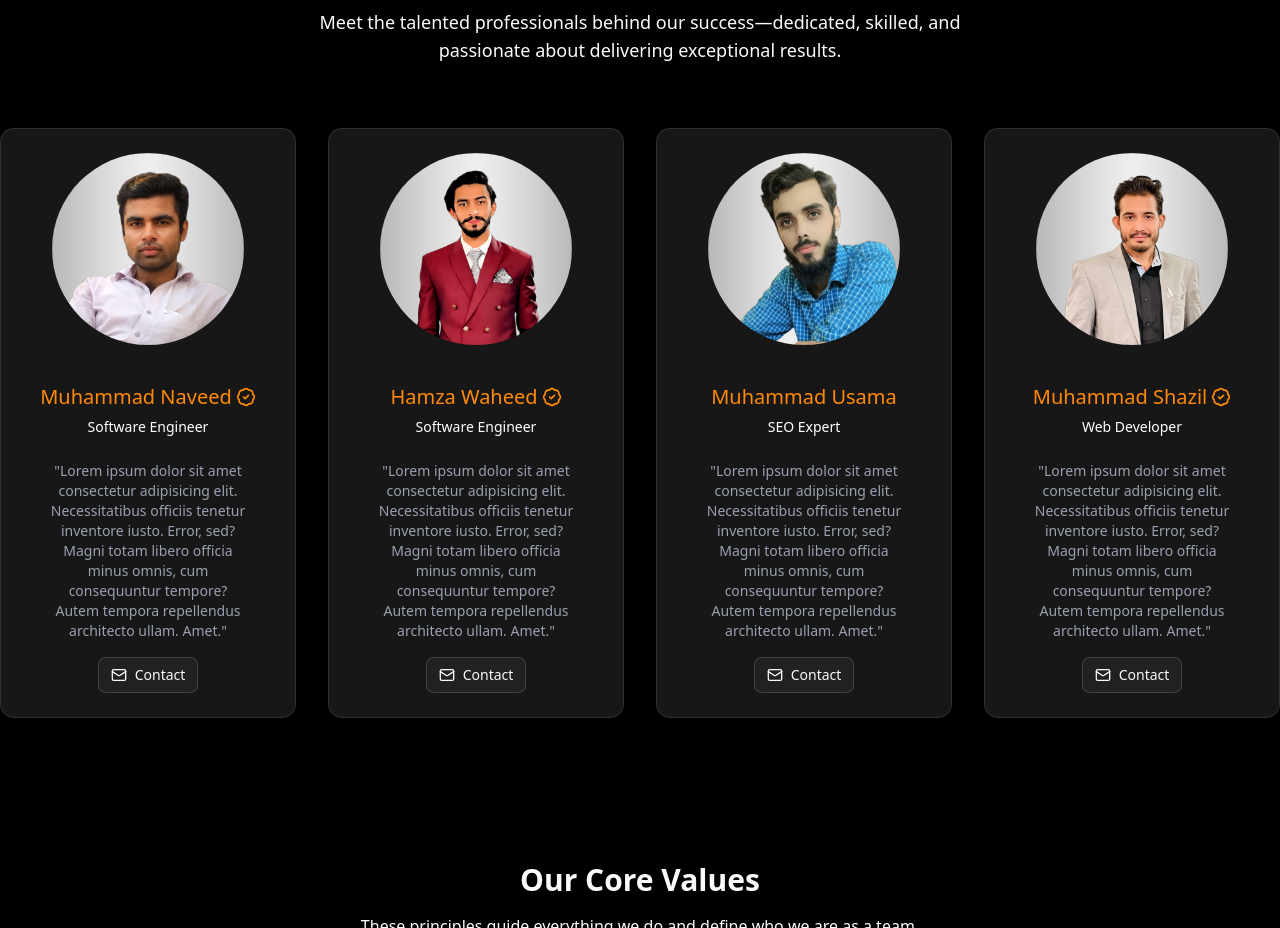
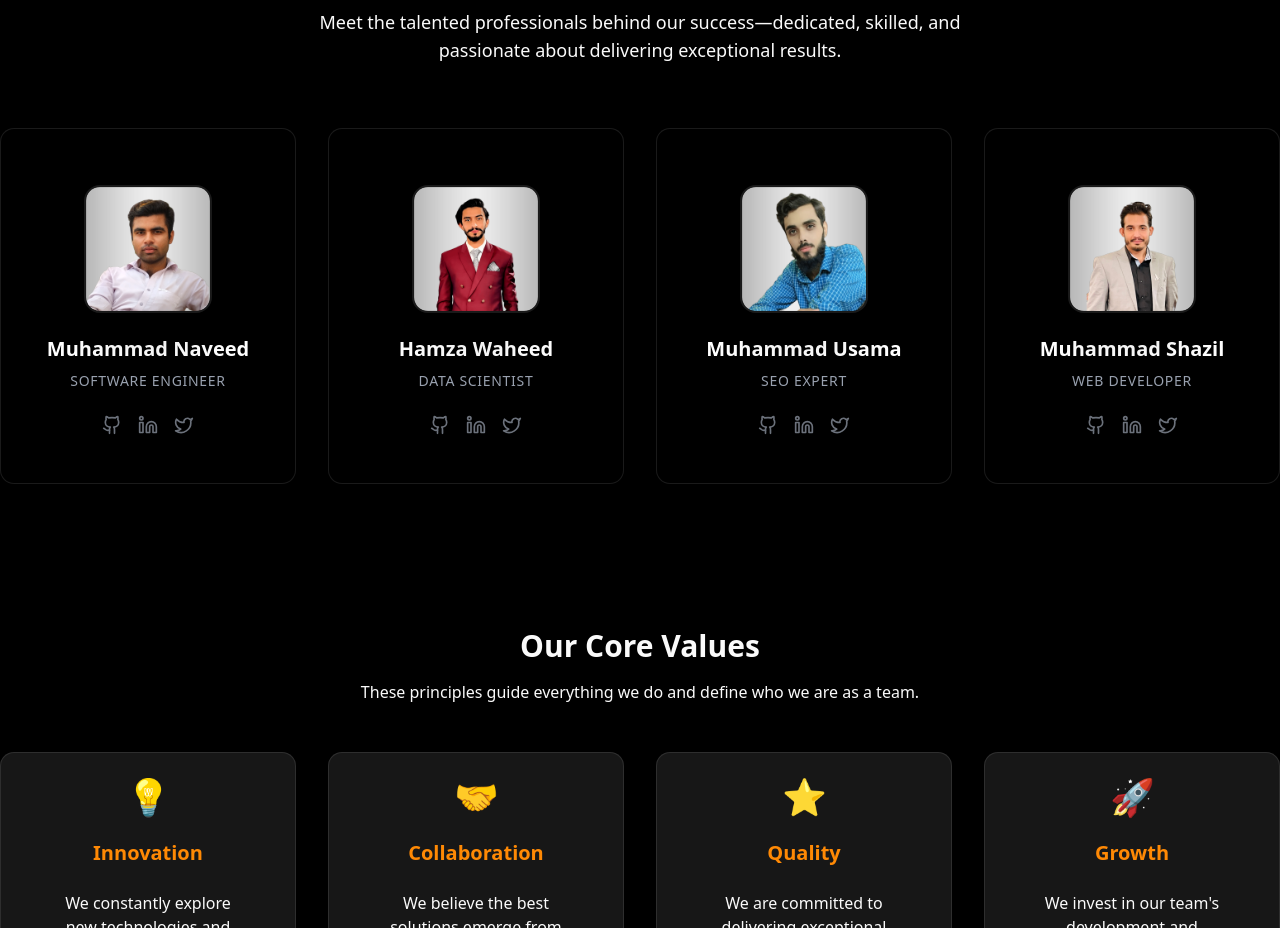
Before and after one commit to uxlabspk/codehunts, a React (Vite) app: page /about-us in a window 1280 px wide. Shown: the part 1700-2628 px from the top of the page. Built offline with nearby package versions, Linux system fonts and the light colour scheme.

Commit message:
feat: Revamp TeamCard and TeamSection components with enhanced social links and styling

```diff
--- a/src/components/common/team-card.tsx
+++ b/src/components/common/team-card.tsx
@@ -5,33 +5,56 @@ import {
   CardHeader,
   CardTitle,
 } from "@/components/ui/card.tsx";
-import { Verified } from "lucide-react";
 
 interface TeamCardProps {
   img: string;
   name: string;
   position: string;
-  isVerified: boolean;
   socials: React.ReactNode;
 }
 
 export default function TeamCard(prop: TeamCardProps) {
   return (
-    <Card>
-      <CardHeader>
-        <img src={prop.img} alt={"<NAME>"} className={"mx-auto h-48 w-48 rounded-full"} />
-        <CardTitle
-          className={
-            "mt-8 flex items-center justify-center gap-1 text-xl font-medium text-orange-400"
-          }
-        >
-          {prop.name} {prop.isVerified ? <Verified className="w-5" /> : ""}
-        </CardTitle>
-        <CardDescription className={"w-full text-center text-white"}>
-          {prop.position}
-        </CardDescription>
-      </CardHeader>
-      <CardContent>{prop.socials}</CardContent>
+    <Card className="group relative overflow-hidden border border-white/10 bg-black/40 backdrop-blur-md transition-all duration-500 hover:border-primary/50 hover:bg-black/60">
+      {/* Animated gradient border effect */}
+      <div className="absolute inset-0 opacity-0 group-hover:opacity-100 transition-opacity duration-500">
+        <div className="absolute inset-[-2px] bg-gradient-to-r from-primary via-orange-500 to-primary animate-[spin_3s_linear_infinite] blur-sm" />
+        <div className="absolute inset-[2px] bg-black rounded-lg" />
+      </div>
+
+      <div className="relative z-10">
+        <CardHeader className="text-center space-y-4 pt-8 pb-6">
+          {/* Profile Image */}
+          <div className="relative mx-auto w-fit">
+            <div className="relative h-32 w-32 rounded-2xl overflow-hidden border-2 border-white/10 shadow-2xl transition-all duration-300 group-hover:border-primary/50 group-hover:shadow-primary/20">
+              <img
+                src={prop.img}
+                alt={prop.name}
+                className="h-full w-full object-cover transition-all duration-500"
+              />
+            </div>
+          </div>
+
+          {/* Name */}
+          <div className="space-y-2">
+            <CardTitle className="text-xl font-semibold text-white text-center">
+              {prop.name}
+            </CardTitle>
+
+            {/* Position */}
+            <CardDescription className="text-sm font-medium text-gray-400 uppercase tracking-wider">
+              {prop.position}
+            </CardDescription>
+          </div>
+        </CardHeader>
+
+        {/* Social Links */}
+        <CardContent className="pb-6">
+          <div className="flex justify-center items-center gap-4 opacity-70 group-hover:opacity-100 transition-opacity duration-300">
+            {prop.socials}
+          </div>
+        </CardContent>
+      </div>
     </Card>
   );
 }
--- a/src/components/landing/team-section.tsx
+++ b/src/components/landing/team-section.tsx
@@ -1,6 +1,5 @@
 import TeamCard from "@/components/common/team-card.tsx";
-import { Mail } from "lucide-react";
-import { Button } from "../ui/button";
+import { Github, Linkedin, Twitter } from "lucide-react";
 
 export default function TeamSection() {
   return (
@@ -19,19 +18,16 @@ export default function TeamSection() {
             img={"team/naveed.png"}
             name={"Muhammad Naveed"}
             position={"Software Engineer"}
-            isVerified={true}
             socials={
-              <div className={"flex flex-col items-center justify-around gap-2 px-6"}>
-                <p className="text-center text-sm text-gray-400">
-                  "Lorem ipsum dolor sit amet consectetur adipisicing elit. Necessitatibus officiis
-                  tenetur inventore iusto. Error, sed? Magni totam libero officia minus omnis, cum
-                  consequuntur tempore? Autem tempora repellendus architecto ullam. Amet."
-                </p>
-                <a href="mailto: naveed@codehuntspk.com" className="mt-2">
-                  <Button variant={"outline"}>
-                    <Mail />
-                    Contact
-                  </Button>
+              <div className="flex items-center justify-center gap-4">
+                <a href="https://github.com/" target="_blank" rel="noopener noreferrer" className="text-gray-400 hover:text-primary transition-colors">
+                  <Github className="w-5 h-5" />
+                </a>
+                <a href="https://linkedin.com/in/" target="_blank" rel="noopener noreferrer" className="text-gray-400 hover:text-primary transition-colors">
+                  <Linkedin className="w-5 h-5" />
+                </a>
+                <a href="https://twitter.com/" target="_blank" rel="noopener noreferrer" className="text-gray-400 hover:text-primary transition-colors">
+                  <Twitter className="w-5 h-5" />
                 </a>
               </div>
             }
@@ -40,20 +36,17 @@ export default function TeamSection() {
           <TeamCard
             img={"team/hamza.png"}
             name={"Hamza Waheed"}
-            position={"Software Engineer"}
-            isVerified={true}
+            position={"Data Scientist"}
             socials={
-              <div className={"flex flex-col items-center justify-around gap-2 px-6"}>
-                <p className="text-center text-sm text-gray-400">
-                  "Lorem ipsum dolor sit amet consectetur adipisicing elit. Necessitatibus officiis
-                  tenetur inventore iusto. Error, sed? Magni totam libero officia minus omnis, cum
-                  consequuntur tempore? Autem tempora repellendus architecto ullam. Amet."
-                </p>
-                <a href="mailto: " className="mt-2">
-                  <Button variant={"outline"}>
-                    <Mail />
-                    Contact
-                  </Button>
+              <div className="flex items-center justify-center gap-4">
+                <a href="https://github.com/" target="_blank" rel="noopener noreferrer" className="text-gray-400 hover:text-primary transition-colors">
+                  <Github className="w-5 h-5" />
+                </a>
+                <a href="https://linkedin.com/in/" target="_blank" rel="noopener noreferrer" className="text-gray-400 hover:text-primary transition-colors">
+                  <Linkedin className="w-5 h-5" />
+                </a>
+                <a href="https://twitter.com/" target="_blank" rel="noopener noreferrer" className="text-gray-400 hover:text-primary transition-colors">
+                  <Twitter className="w-5 h-5" />
                 </a>
               </div>
             }
@@ -63,19 +56,16 @@ export default function TeamSection() {
             img={"team/Usama.png"}
             name={"Muhammad Usama"}
             position={"SEO Expert"}
-            isVerified={false}
             socials={
-              <div className={"flex flex-col items-center justify-around gap-2 px-6"}>
-                <p className="text-center text-sm text-gray-400">
-                  "Lorem ipsum dolor sit amet consectetur adipisicing elit. Necessitatibus officiis
-                  tenetur inventore iusto. Error, sed? Magni totam libero officia minus omnis, cum
-                  consequuntur tempore? Autem tempora repellendus architecto ullam. Amet."
-                </p>
-                <a href="mailto: " className="mt-2">
-                  <Button variant={"outline"}>
-                    <Mail />
-                    Contact
-                  </Button>
+              <div className="flex items-center justify-center gap-4">
+                <a href="https://github.com/" target="_blank" rel="noopener noreferrer" className="text-gray-400 hover:text-primary transition-colors">
+                  <Github className="w-5 h-5" />
+                </a>
+                <a href="https://linkedin.com/in/" target="_blank" rel="noopener noreferrer" className="text-gray-400 hover:text-primary transition-colors">
+                  <Linkedin className="w-5 h-5" />
+                </a>
+                <a href="https://twitter.com/" target="_blank" rel="noopener noreferrer" className="text-gray-400 hover:text-primary transition-colors">
+                  <Twitter className="w-5 h-5" />
                 </a>
               </div>
             }
@@ -85,19 +75,16 @@ export default function TeamSection() {
             img={"team/shazil-index.png"}
             name={"Muhammad Shazil"}
             position={"Web Developer"}
-            isVerified={true}
             socials={
-              <div className={"flex flex-col items-center justify-around gap-2 px-6"}>
-                <p className="text-center text-sm text-gray-400">
-                  "Lorem ipsum dolor sit amet consectetur adipisicing elit. Necessitatibus officiis
-                  tenetur inventore iusto. Error, sed? Magni totam libero officia minus omnis, cum
-                  consequuntur tempore? Autem tempora repellendus architecto ullam. Amet."
-                </p>
-                <a href="mailto: " className="mt-2">
-                  <Button variant={"outline"}>
-                    <Mail />
-                    Contact
-                  </Button>
+              <div className="flex items-center justify-center gap-4">
+                <a href="https://github.com/" target="_blank" rel="noopener noreferrer" className="text-gray-400 hover:text-primary transition-colors">
+                  <Github className="w-5 h-5" />
+                </a>
+                <a href="https://linkedin.com/in/" target="_blank" rel="noopener noreferrer" className="text-gray-400 hover:text-primary transition-colors">
+                  <Linkedin className="w-5 h-5" />
+                </a>
+                <a href="https://twitter.com/" target="_blank" rel="noopener noreferrer" className="text-gray-400 hover:text-primary transition-colors">
+                  <Twitter className="w-5 h-5" />
                 </a>
               </div>
             }
--- a/src/pages/our-team.tsx
+++ b/src/pages/our-team.tsx
@@ -2,8 +2,7 @@ import CTASection from "@/components/common/cta-section.tsx";
 import OurValues from "@/components/common/our-values.tsx";
 import HeroSection from "@/components/common/hero-section.tsx";
 import TeamCard from "@/components/common/team-card.tsx";
-import { Mail, Users } from "lucide-react";
-import { Button } from "@/components/ui/button";
+import { Github, Linkedin, Twitter, Users } from "lucide-react";
 
 export default function Team() {
   return (
@@ -31,15 +30,16 @@ export default function Team() {
             img={"team/naveed.png"}
             name={"Muhammad Naveed"}
             position={"Software Engineer"}
-            isVerified={true}
             socials={
-              <div className={"flex flex-col items-center justify-around gap-2 px-6"}>
-                <p className="text-center text-sm text-gray-400">""</p>
-                <a href="mailto: naveed@codehuntspk.com" className="mt-2">
-                  <Button variant={"outline"}>
-                    <Mail />
-                    Contact
-                  </Button>
+              <div className="flex items-center justify-center gap-4">
+                <a href="https://github.com/" target="_blank" rel="noopener noreferrer" className="text-gray-400 hover:text-primary transition-colors">
+                  <Github className="w-5 h-5" />
+                </a>
+                <a href="https://linkedin.com/in/" target="_blank" rel="noopener noreferrer" className="text-gray-400 hover:text-primary transition-colors">
+                  <Linkedin className="w-5 h-5" />
+                </a>
+                <a href="https://twitter.com/" target="_blank" rel="noopener noreferrer" className="text-gray-400 hover:text-primary transition-colors">
+                  <Twitter className="w-5 h-5" />
                 </a>
               </div>
             }
@@ -48,16 +48,17 @@ export default function Team() {
           <TeamCard
             img={"team/hamza.png"}
             name={"Hamza Waheed"}
-            position={"Software Engineer"}
-            isVerified={true}
+            position={"Data Scientist"}
             socials={
-              <div className={"flex flex-col items-center justify-around gap-2 px-6"}>
-                <p className="text-center text-sm text-gray-400">""</p>
-                <a href="mailto: " className="mt-2">
-                  <Button variant={"outline"}>
-                    <Mail />
-                    Contact
-                  </Button>
+              <div className="flex items-center justify-center gap-4">
+                <a href="https://github.com/" target="_blank" rel="noopener noreferrer" className="text-gray-400 hover:text-primary transition-colors">
+                  <Github className="w-5 h-5" />
+                </a>
+                <a href="https://linkedin.com/in/" target="_blank" rel="noopener noreferrer" className="text-gray-400 hover:text-primary transition-colors">
+                  <Linkedin className="w-5 h-5" />
+                </a>
+                <a href="https://twitter.com/" target="_blank" rel="noopener noreferrer" className="text-gray-400 hover:text-primary transition-colors">
+                  <Twitter className="w-5 h-5" />
                 </a>
               </div>
             }
@@ -67,15 +68,16 @@ export default function Team() {
             img={"team/Usama.png"}
             name={"Muhammad Usama"}
             position={"SEO Expert"}
-            isVerified={false}
             socials={
-              <div className={"flex flex-col items-center justify-around gap-2 px-6"}>
-                <p className="text-center text-sm text-gray-400">""</p>
-                <a href="mailto: " className="mt-2">
-                  <Button variant={"outline"}>
-                    <Mail />
-                    Contact
-                  </Button>
+              <div className="flex items-center justify-center gap-4">
+                <a href="https://github.com/" target="_blank" rel="noopener noreferrer" className="text-gray-400 hover:text-primary transition-colors">
+                  <Github className="w-5 h-5" />
+                </a>
+                <a href="https://linkedin.com/in/" target="_blank" rel="noopener noreferrer" className="text-gray-400 hover:text-primary transition-colors">
+                  <Linkedin className="w-5 h-5" />
+                </a>
+                <a href="https://twitter.com/" target="_blank" rel="noopener noreferrer" className="text-gray-400 hover:text-primary transition-colors">
+                  <Twitter className="w-5 h-5" />
                 </a>
               </div>
             }
@@ -85,15 +87,16 @@ export default function Team() {
             img={"team/shazil-index.png"}
             name={"Muhammad Shazil"}
             position={"Web Developer"}
-            isVerified={true}
             socials={
-              <div className={"flex flex-col items-center justify-around gap-2 px-6"}>
-                <p className="text-center text-sm text-gray-400">""</p>
-                <a href="mailto: " className="mt-2">
-                  <Button variant={"outline"}>
-                    <Mail />
-                    Contact
-                  </Button>
+              <div className="flex items-center justify-center gap-4">
+                <a href="https://github.com/" target="_blank" rel="noopener noreferrer" className="text-gray-400 hover:text-primary transition-colors">
+                  <Github className="w-5 h-5" />
+                </a>
+                <a href="https://linkedin.com/in/" target="_blank" rel="noopener noreferrer" className="text-gray-400 hover:text-primary transition-colors">
+                  <Linkedin className="w-5 h-5" />
+                </a>
+                <a href="https://twitter.com/" target="_blank" rel="noopener noreferrer" className="text-gray-400 hover:text-primary transition-colors">
+                  <Twitter className="w-5 h-5" />
                 </a>
               </div>
             }
--- a/src/types/team.ts
+++ b/src/types/team.ts
@@ -9,6 +9,5 @@ export interface TeamMember {
   img: string;
   name: string;
   position: string;
-  isVerified: boolean;
   socials: React.ReactNode;
 }
```
